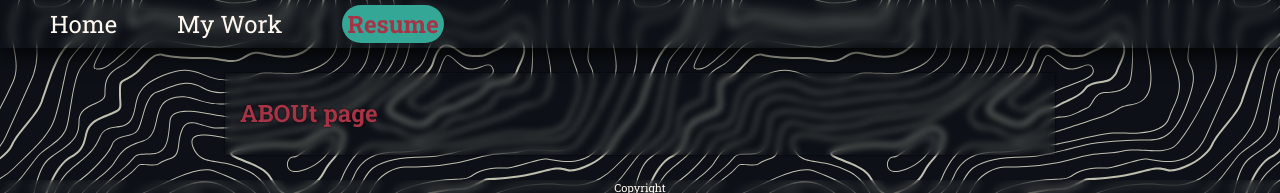
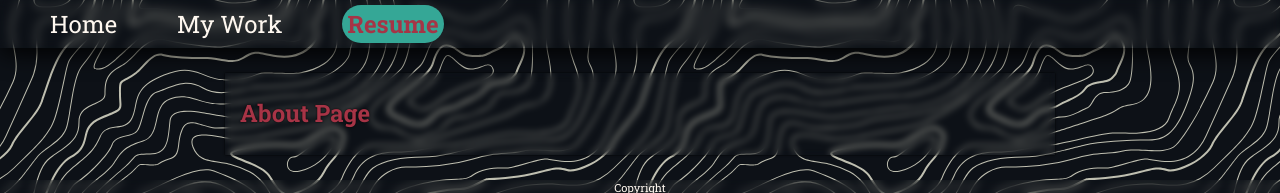
Before and after one commit to CallMeSimo/reactPortfolio, a React (Create React App) app: page /About in a window 1280 px wide. Shown: the top 193 px of the page. Built offline with nearby package versions, Linux system fonts and the light colour scheme.

Commit message:
Update About.js

```diff
--- a/src/Pages/About.js
+++ b/src/Pages/About.js
@@ -1,7 +1,7 @@
 export default function NotFound() {
   return (
     <div>
-      <h2>ABOUt page</h2>
+      <h2>About Page</h2>
     </div>
   );
 }
```
